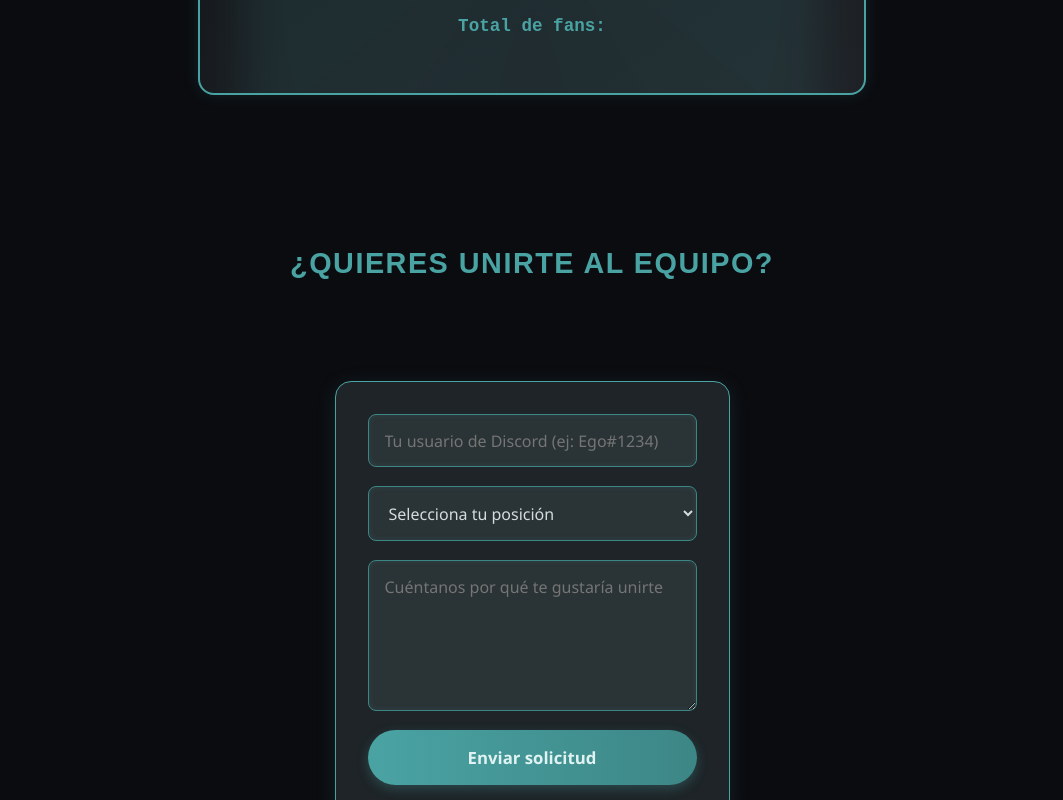
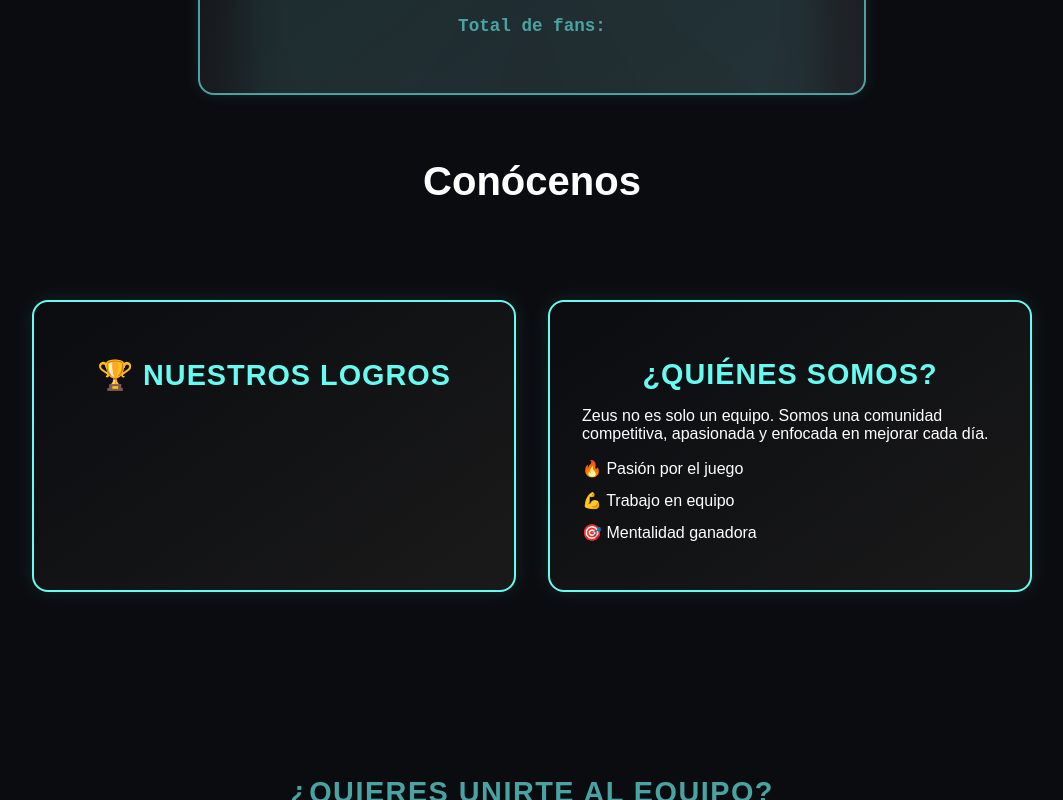
Before and after one commit to Jassy1233/zeus, a plain HTML site: page HTML/index.html in a window 1280 px wide. Shown: the part 2000-2800 px from the top of the page, without its empty margins (108-1171 px from the left). Drawn offline with Linux system fonts and the light colour scheme; no server answers.

Commit message:
Secciones añadidas

```diff
--- a/CSS/styles.css
+++ b/CSS/styles.css
@@ -411,6 +411,49 @@ a:hover {
   box-shadow: 0 0 8px rgba(102, 187, 186, 0.6);
   background: #324046;
 }
+/* Seccion de logros */
+.logros-valores-container {
+  display: flex;
+  flex-wrap: wrap;
+  justify-content: center;
+  gap: 2rem;
+  margin: 4rem auto;
+  max-width: 1000px;
+  padding: 2rem;
+}
+
+.logros-section,
+.valores-section {
+  flex: 1 1 400px;
+  background: linear-gradient(145deg, #0b0c10, #1a1a1a);
+  border-radius: 1rem;
+  padding: 2rem;
+  border: 2px solid #66fcf1;
+  box-shadow: 0 0 20px rgba(102, 252, 241, 0.1);
+  color: #fff;
+}
+
+.section-title {
+  font-size: 1.8rem;
+  color: #66fcf1;
+  margin-bottom: 1rem;
+  text-transform: uppercase;
+  letter-spacing: 1px;
+  text-align: center;
+}
+
+.logros-lista,
+.valores-lista {
+  list-style: none;
+  padding: 0;
+  margin-top: 1rem;
+}
+
+.logros-lista li,
+.valores-lista li {
+  margin-bottom: 0.8rem;
+  font-size: 1rem;
+}
 
 /* Botón del formulario */
 .form-button {
--- a/HTML/index.html
+++ b/HTML/index.html
@@ -28,9 +28,7 @@
       <div class="hero-overlay">
         <div class="hero-content">
           <h2>Bienvenidos a <span class="highlight">Zeus</span></h2>
-          <p>
-            Donde el juego es solo el comienzo. Competimos. Mejoramos. Ganamos.
-          </p>
+          <p>La victoria es inevitable cuando los angeles baten sus alas.</p>
           <a href="#formulario" class="cta-button">Únete al equipo</a>
           <a
             href="#jugadores"
@@ -42,9 +40,9 @@
         </div>
       </div>
     </section>
-  <!-- Sección de jugadores -->
-  <section id="jugadores" class="section">
-      <h2>Jugadores Titulares</h2>
+    <!-- Sección de jugadores -->
+    <section id="jugadores" class="section">
+      <h2 style="font-size: 40px;">Jugadores Titulares</h2>
       <div class="players">
         <!-- Portero -->
         <div class="player-card">
@@ -118,12 +116,36 @@
     </section>
   -->
 
+    <!--Seccion de fans-->
+
     <section class="fans-section" id="fans-section">
       <h2 class="fans-title">¿Eres fan de nuestro equipo?</h2>
       <p class="fans-subtitle">Demuestra tu apoyo con un solo clic</p>
       <button id="fanButton" class="fan-button">💙 ¡Unirme como fan!</button>
       <p id="fanMessage" class="fan-message"></p>
       <p class="fan-count">Total de fans: <span id="fanCount">0</span></p>
+    </section>
+
+    <h2 style="text-align: center; font-size: 40px;">Conócenos</h2>
+    <section class="logros-valores-container">
+      <!-- Sección de logros -->
+      <div class="logros-section">
+        <h2 class="section-title">🏆 Nuestros Logros</h2>
+      </div>
+
+      <!-- Sección de valores -->
+      <div class="valores-section">
+        <h2 class="section-title">¿Quiénes somos?</h2>
+        <p>
+          Zeus no es solo un equipo. Somos una comunidad competitiva, apasionada
+          y enfocada en mejorar cada día.
+        </p>
+        <ul class="valores-lista">
+          <li>🔥 Pasión por el juego</li>
+          <li>💪 Trabajo en equipo</li>
+          <li>🎯 Mentalidad ganadora</li>
+        </ul>
+      </div>
     </section>
 
     <!-- Formulario para unirse -->
```
